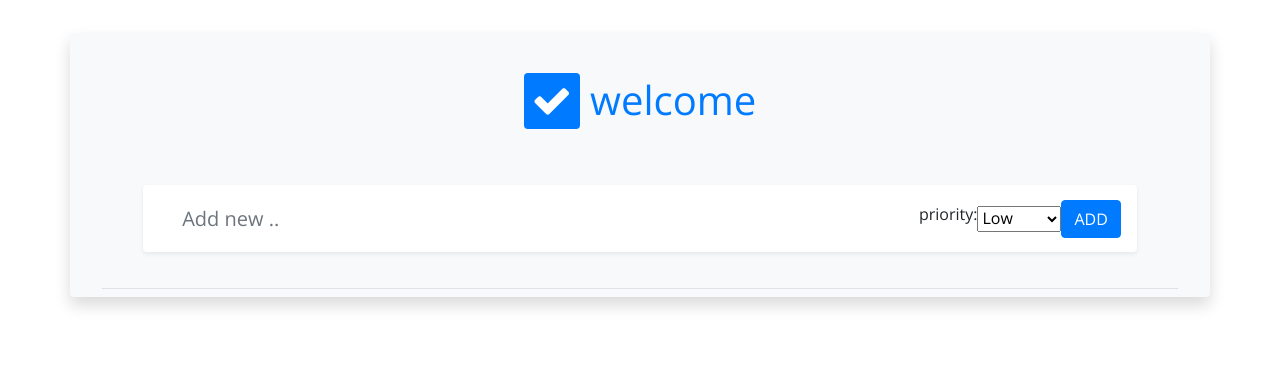
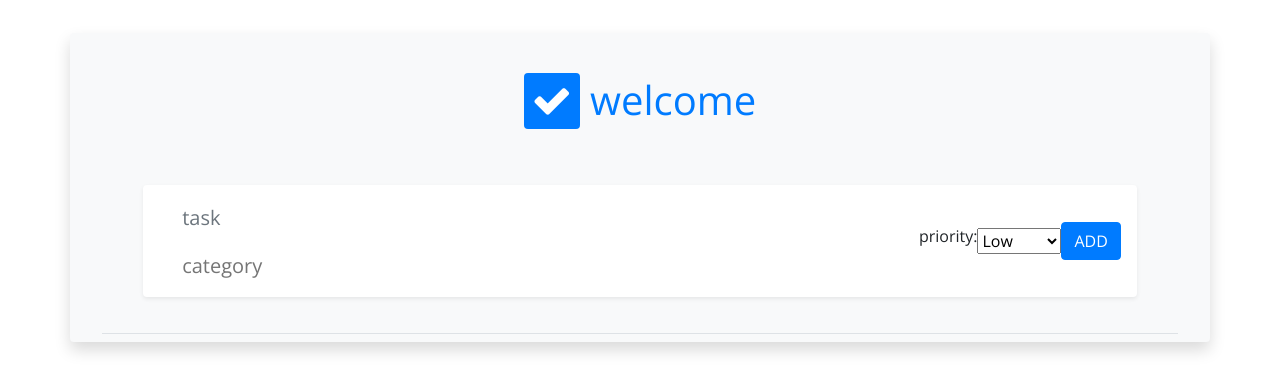
Before and after one commit to anotherparsa/todo-project, a Flask app: template templates/home/home.html in a window 1280 px wide. Shown: the part 167-559 px from the top of the page. Run offline with Flask 2, Linux system fonts and the light colour scheme; the template is opened without the code that fills it, so the values that code supplies are empty; some libraries are stand-ins or nearby versions.

Commit message:
tasks can have catrgory now

```diff
--- a/main.py
+++ b/main.py
@@ -5,6 +5,8 @@ import hashlib
 app = Flask(__name__)
 
 app.secret_key = "7h151553cr37k3y7h47n0b0dy5h0uldkn0w"
+#you can use os package to generate random string as secret key
+#os.urandom(15)
 
 #connecting to database:
 db = mysql.connector.connect(
@@ -99,11 +101,12 @@ def submitTask():
     owner = session.get("username")
     priority = request.form.get("priority")
     task = request.form.get("task")
-    if task == "":
+    category = request.form.get("category")
+    if task == "" or category == "":
         return redirect("/")
     else:
         mycursor.execute("use users")
-        mycursor.execute(f"INSERT INTO task (task, priority, isdone, owner) VALUES (\'{task}\',\'{priority}\',\'{isdone}\',\'{owner}\')")
+        mycursor.execute(f"INSERT INTO task (task, priority, isdone, owner, category) VALUES (\'{task}\',\'{priority}\',\'{isdone}\',\'{owner}\', \'{category}\')")
         db.commit()
         return redirect("/")
 
@@ -241,5 +244,6 @@ def contact():
     db.commit()
     return redirect("/")
 
+
 if __name__ == "__main__":
     app.run(debug=True)
--- a/templates/home/home.html
+++ b/templates/home/home.html
@@ -53,8 +53,10 @@
             <div class="col col-11 mx-auto">
                 <div class="row bg-white rounded shadow-sm p-2 add-todo-wrapper align-items-center justify-content-center">
                     <div class="col">
-                        <input class="form-control form-control-lg border-0 add-todo-input bg-transparent rounded" minlength="1" maxlength="120" type="text" name="task" placeholder="Add new .." >
+                        <input class="form-control form-control-lg border-0 add-todo-input bg-transparent rounded" minlength="1" maxlength="120" type="text" name="task" placeholder="task" >
+                        <input class=" form-control-lg border-0 add-todo-input bg-transparent rounded" minlength="1" maxlength="20" type="text" name="category" placeholder="category" >
                     </div>
+
                     <label for="priority">priority:</label>
                     <select name="priority" id="priority">
                         <option value="1">Low</option>
@@ -112,6 +114,13 @@
                             </a>
                         </div>
                     </h5>
+                    <h5 class="m-0 p-0 px-2">
+                        <div class="col-lg-6 login-btm login-button">
+                            <a class="btn btn-outline-primary" href="#">
+                                {{tasks[i][5]}}
+                            </a>
+                        </div>
+                    </h5>
 
                 </div>
             </div>
```
Also changed, not shown: readme.txt.
